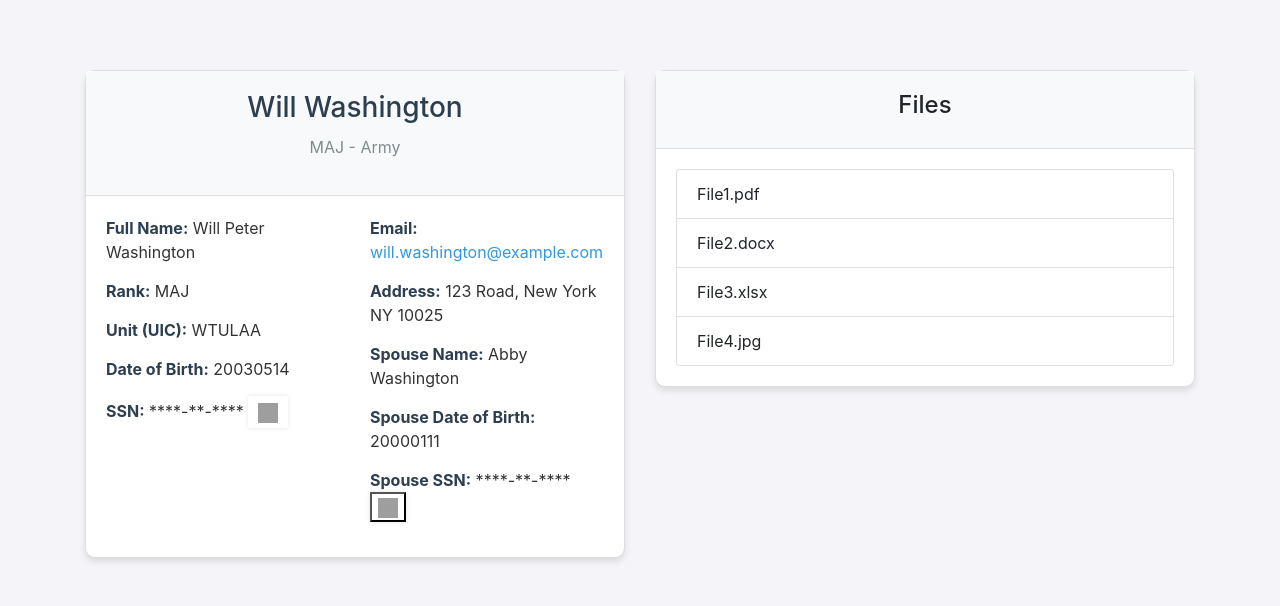
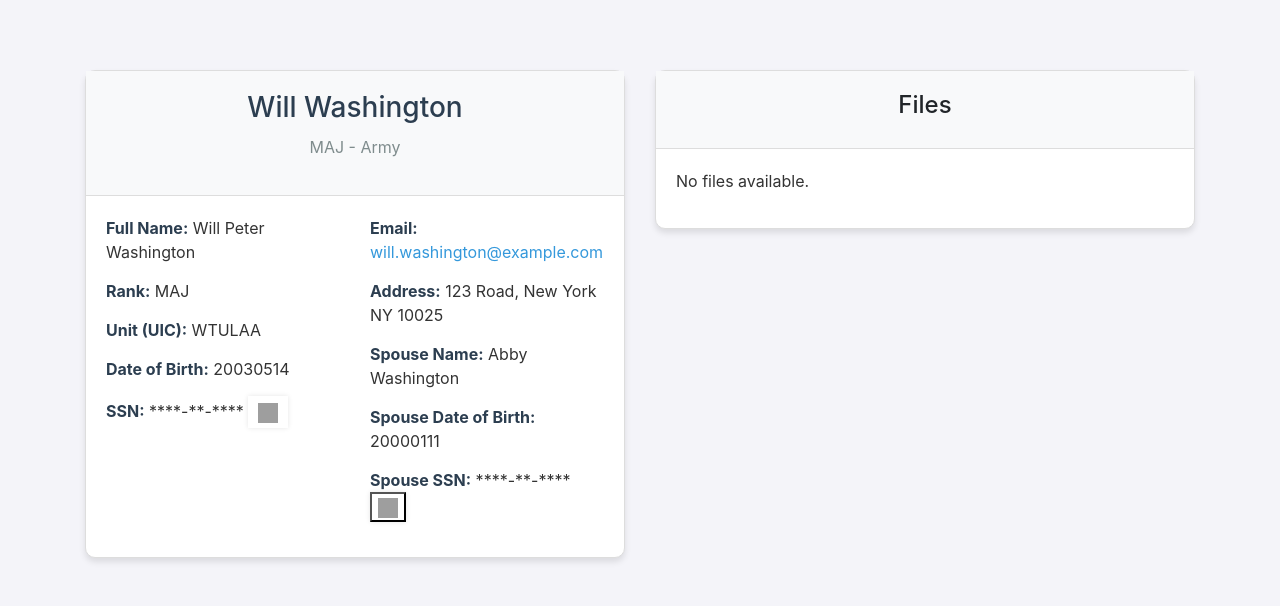
Before and after one commit to MinKyuPark-H4D/h4d, a Flask app: page /soldiers/1 in a window 1280 px wide. Shown: the part 96-702 px from the top of the page. Run offline with Flask 3, Linux system fonts and the light colour scheme; some libraries are stand-ins or nearby versions; grey boxes are pictures that could not be loaded.

Commit message:
added base folder structure of iPERMS, each soldier has folder

```diff
--- a/server.py
+++ b/server.py
@@ -1,7 +1,7 @@
 from flask import Flask
 from flask import render_template
-from flask import Response, request, jsonify, redirect, url_for
-import json
+from flask import Response, request, jsonify, redirect, url_for, send_from_directory
+import json, os
 app = Flask(__name__)
 
 file_path = 'fake-soldier-data.json'
@@ -20,7 +20,22 @@ def view_soldiers():
 
 @app.route('/soldiers/<id>')
 def view_soldier(id=None):
-    return render_template('view_soldier.html', soldier=soldiers[id], id=id)
+    soldier_folder = os.path.join('iPERMS', f'soldier_{id}')
+
+    # List all files in the soldier's folder (filter out directories)
+    try:
+        files = os.listdir(soldier_folder)
+        # Filter out non-files (just to be sure)
+        files = [f for f in files if os.path.isfile(os.path.join(soldier_folder, f))]
+    except FileNotFoundError:
+        files = []
+
+    return render_template('view_soldier.html', soldier=soldiers[id], id=id, files=files)
+
+@app.route('/documents/<path:filename>')
+def download_file(filename):
+    directory = os.path.join('iPERMS')
+    return send_from_directory(directory, filename)
 
 if __name__ == '__main__':
    app.run(debug = True)
--- a/templates/view_soldier.html
+++ b/templates/view_soldier.html
@@ -48,18 +48,27 @@
         <!-- Files Column -->
         <div class="col-md-6">
             <div class="profile-card">
-                <!-- Files Header -->
                 <div class="profile-card-header text-center">
                     <h4>Files</h4>
                 </div>
                 <div class="profile-card-body">
                     <!-- File List -->
-                    <ul class="list-group">
-                        <li class="list-group-item">File1.pdf</li>
-                        <li class="list-group-item">File2.docx</li>
-                        <li class="list-group-item">File3.xlsx</li>
-                        <li class="list-group-item">File4.jpg</li>
-                    </ul>
+                    {% if files %}
+                        <ul class="list-group">
+                            {% for file in files %}
+                                <li class="list-group-item">
+                                    {{ file }}
+
+                                    <!-- Download button aligned to the right -->
+                                    <a href="{{ url_for('download_file', filename='soldier_' + id + '/' + file) }}"  target="_blank">
+                                        <img src="https://media.istockphoto.com/id/844294300/vector/download-icon-isolated-vector.jpg?s=612x612&w=0&k=20&c=VCmvy8uEoTQnt9W0kZzjEBplN_opDkGKF_eQTLfkivs=" alt="Download" width="25" height="25">
+                                    </a>
+                                </li>
+                            {% endfor %}
+                        </ul>
+                    {% else %}
+                        <p>No files available.</p>
+                    {% endif %}
                 </div>
             </div>
         </div>
```
Also changed, not shown: 5 other files.
